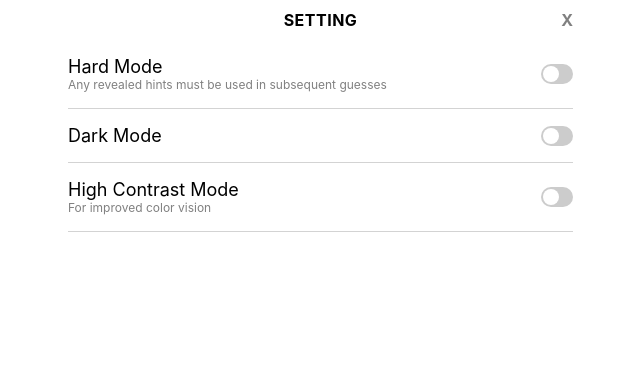
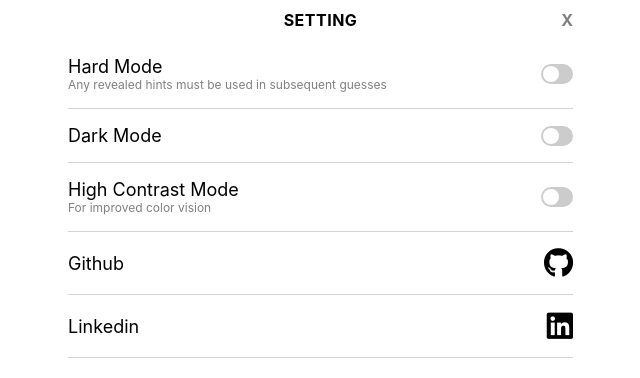
Before and after one commit to binyaalex/DI_bootcamp, a React (Create React App) app in the folder wordle/: page / in a window 1280 px wide. Both pictures are taken after a click on the picture 870 px from the left and 33 px from the top of the page. Shown: the top 378 px of the page, without its empty margins (322-962 px from the left). Built offline with nearby package versions, Linux system fonts and the light colour scheme.

Commit message:
add github and linkdin link in definitions

```diff
--- a/wordle/src/app/App.css
+++ b/wordle/src/app/App.css
@@ -115,6 +115,7 @@ h4 {
   justify-content: space-between;
   padding: 16px 0;
   align-items: center;
+  width: 100%;
 }
 
 .examples {
@@ -217,6 +218,15 @@ section {
 
 .examplesHead {
   font-weight: bold;
+}
+
+i {
+  font-size: 30px;
+}
+
+a {
+  color: black;
+  text-decoration: none;
 }
 
 .tries {
--- a/wordle/src/app/components/header/Definitions.js
+++ b/wordle/src/app/components/header/Definitions.js
@@ -62,6 +62,22 @@ const Definitions = (props) => {
 						<span className="slider round"></span>
 					</label>
 				</section>
+				<a className='hebrewChangeFlex' href="https://github.com/binyaalex/DI_bootcamp/tree/main/wordle" target="_blank">
+					<section className='sectionMode'>
+						<div className='modeTitle hebrewChangeFlex'>
+							<h6>{definitions.github}</h6>
+						</div>
+						<i class="fab fa-brands fa-github"></i>
+					</section>
+				</a>
+				<a className='hebrewChangeFlex' href="https://www.linkedin.com/in/benjamin-alexander-b39863195" target="_blank">
+					<section className='sectionMode'>
+						<div className='modeTitle hebrewChangeFlex'>
+							<h6>{definitions.linkedin}</h6>
+						</div>
+						<i class="fab fa-brands fa-linkedin"></i>
+					</section>
+				</a>
 			</main>
 		</div>
 	)
--- a/wordle/src/app/redux/actions.js
+++ b/wordle/src/app/redux/actions.js
@@ -7,10 +7,13 @@ const changeLanguage = () => {
 	const hebrewChangeFlexs = document.querySelectorAll('.hebrewChangeFlex')
 	const h5s = document.querySelectorAll('h5')
 	const closes = document.querySelectorAll('.x')
+
 	if (languageBtn.textContent === 'עב') {
 		languageBtn.textContent = 'EN'
 		englishKeyboard.style.display = 'none'
 		hebrewKeyboard.style.display = 'block'
+
+		// for design hebrew pages will start from the right
 		sectionModes.forEach(sectionMode => sectionMode.classList.add('hebrewSectionMode'))
 		hebrewChangeFlexs.forEach(hebrewChangeFlex => hebrewChangeFlex.classList.add('hebrewflex'))
 		h5s.forEach(h5 => h5.classList.add('hebrewHead'))
--- a/wordle/src/app/redux/reducers.js
+++ b/wordle/src/app/redux/reducers.js
@@ -103,6 +103,8 @@ export const initState = {
 			darkModeHead: 'Dark Mode',
 			highContrastModeHead: 'High Contrast Mode',
 			highContrastModeExplanation: 'For improved color vision',
+			github: 'Github',
+			linkedin: 'Linkedin',
 		},
 	}
 
@@ -375,6 +377,8 @@ export const reducer = (state=initState, action={}) => {
 						darkModeHead: 'מצב לילה',
 						highContrastModeHead: 'מצב עיוורון צבעים',
 						highContrastModeExplanation: 'לשיפור  ניגודיות הצבעים',
+						github: 'גיטהאב',
+						linkedin: 'לינקדאין',
 					},
 				 }
 
```
